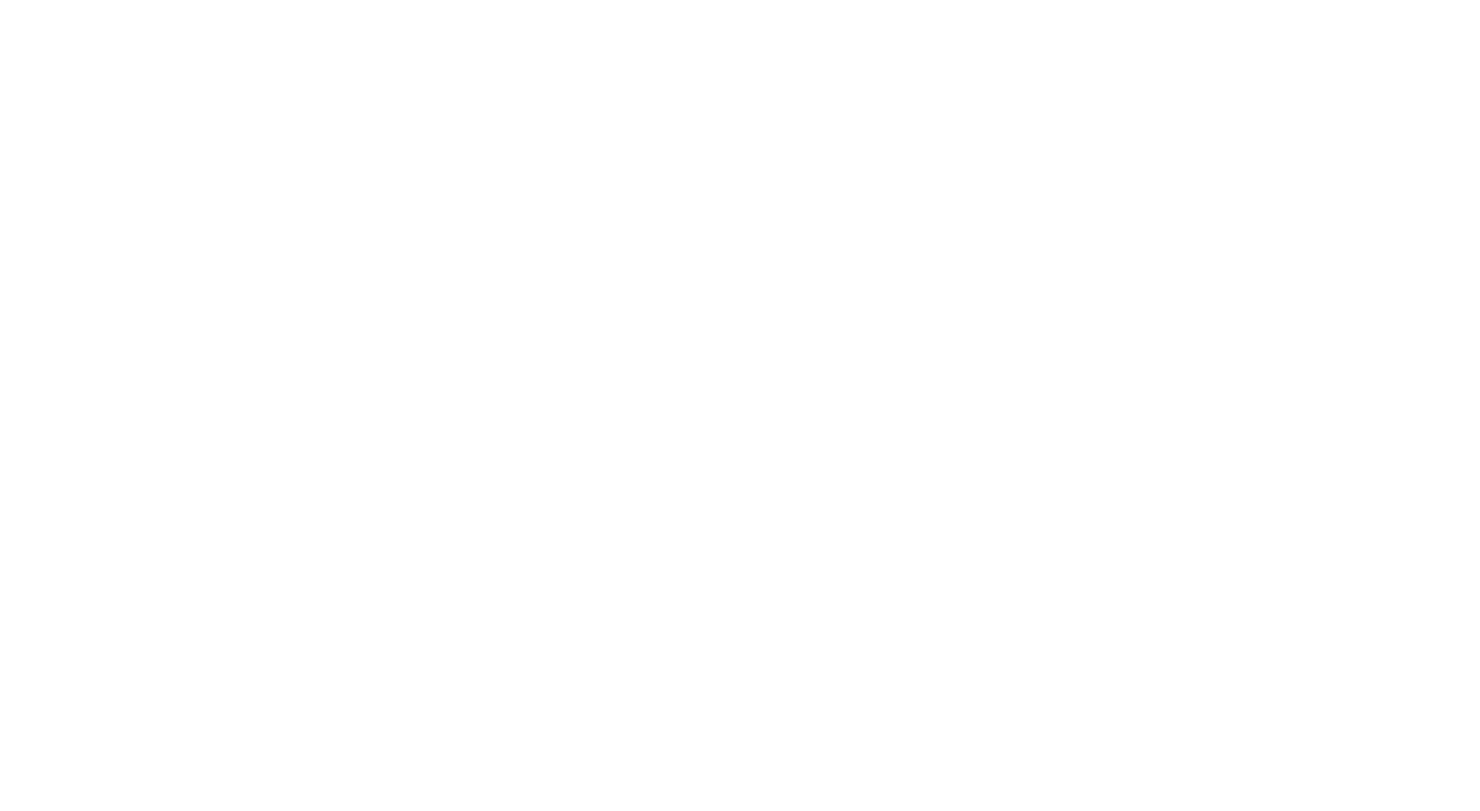
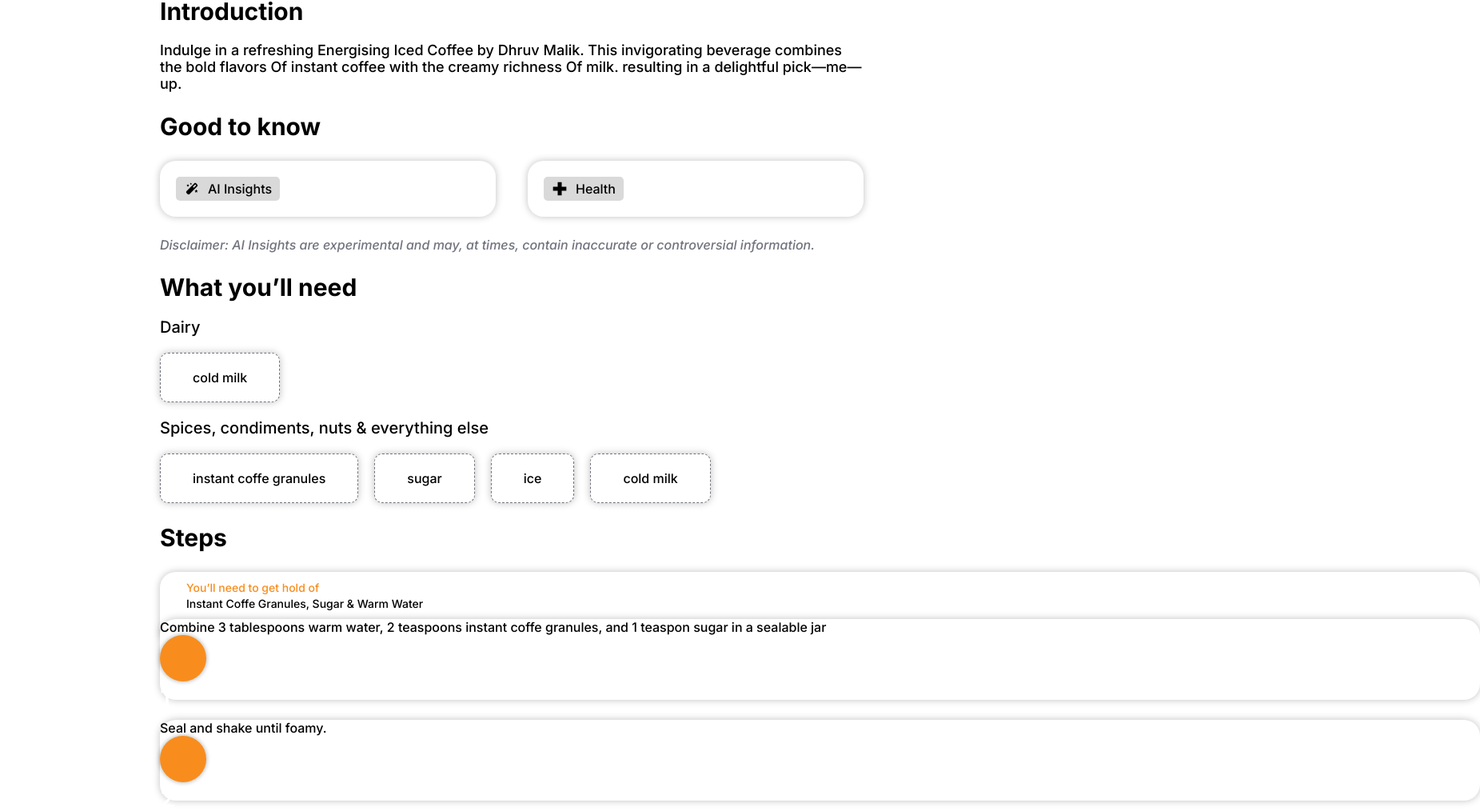
Before and after one commit to cirko0/masterchef, a React (Create React App) app in the folder frontend/: page /recipe in a window 1280 px wide. Shown: the part 654-1668 px from the top of the page at 80% size, 1851 px wide, since content can reach past the window. Before the commit the page ends 850 px from the top, so only its background shows below. Built offline with nearby package versions, Linux system fonts and the light colour scheme.

Commit message:
fixing Recipe page added some more sections (Introduction, AI Insights, Ingredients and Steps) and additional styling to them

```diff
--- a/frontend/src/pages/Recipe.tsx
+++ b/frontend/src/pages/Recipe.tsx
@@ -1,13 +1,17 @@
 import { FunctionComponent } from "react";
 import Nav from "../components/Nav";
-import { BiSolidTimeFive } from "react-icons/bi";
+import {
+  BiPlusMedical,
+  BiSolidMagicWand,
+  BiSolidTimeFive,
+} from "react-icons/bi";
 
 const Recipe: FunctionComponent = () => {
   return (
     <div className="bg-white w-full">
       <Nav />
 
-      <section className="relative w-full text-[2rem] text-white font-inter px-[20rem] z-20 grid grid-cols-2 gap-10 items-center">
+      <section className="relative w-full text-[2rem] text-white font-inter px-[20rem] z-20 grid grid-cols-2 gap-10 items-center mb-16">
         <div className="absolute w-full left-0 top-0 z-0 bg-gradient-to-r from-darkorange to-gold-100 h-[40rem]" />
         <div className="flex flex-col h-full justify-end gap-[15rem] py-5">
           <div className="flex flex-col gap-2">
@@ -28,94 +32,109 @@ const Recipe: FunctionComponent = () => {
         </div>
 
         <img
-          className="relative rounded-xl h-[35rem] object-cover mt-32"
+          className="relative rounded-xl h-[35rem] justify-self-end object-cover mt-32"
           alt=""
           src="/thumb.png"
         />
       </section>
-      {/* <section className="absolute top-[62.6rem] left-[10.3rem] w-[154.8rem] h-[10.6rem] flex flex-col items-start justify-start gap-[1.9rem] text-left text-[3.2rem] text-black font-inter">
-        <h1 className="m-0 relative text-inherit font-bold font-inherit">
-          Introduction
-        </h1>
-        <div className="relative text-[2rem] font-medium inline-block w-[154.8rem]">
+      <section className="flex flex-col justify-start gap-8 mx-[20rem] mb-10">
+        <h1 className="font-bold text-[3rem] text-black">Introduction</h1>
+        <div className="text-[1.8rem] font-medium text-black">
           Indulge in a refreshing Energising Iced Coffee by Dhruv Malik. This
           invigorating beverage combines the bold flavors Of instant coffee with
           the creamy richness Of milk. resulting in a delightful pick—me—up.
         </div>
       </section>
-      <section className="absolute top-[76.9rem] left-[10.3rem] w-[165.1rem] h-[29.9rem] text-left text-[1.6rem] text-black font-inter">
-        <i className="absolute top-[28rem] left-[0rem] font-medium text-slategray">
+
+      <section className="mx-[20rem] flex flex-col gap-10 mb-10">
+        <h1 className="text-[3rem] font-bold text-black">Good to know</h1>
+
+        <div className="grid gap-[4rem] grid-cols-2 ">
+          <div className="rounded-xl bg-white shadow-[0px_0px_10px_rgba(0,_0,_0,_0.25)] flex gap-[1.1rem] p-8">
+            <div className="rounded-8xs bg-gainsboro flex items-center py-[0.5rem] px-[1rem] gap-[1rem]">
+              <BiSolidMagicWand className="text-[2rem]" />
+              <p className="font-medium text-[1.6rem]">AI Insights</p>
+            </div>
+          </div>
+          <div className="rounded-xl bg-white shadow-[0px_0px_10px_rgba(0,_0,_0,_0.25)] flex gap-[1.1rem] p-8">
+            <div className="rounded-8xs bg-gainsboro flex items-center py-[0.5rem] px-[1rem] gap-[1rem]">
+              <BiPlusMedical className="text-[2rem]" />
+              <p className="font-medium text-[1.6rem]">Health</p>
+            </div>
+          </div>
+        </div>
+        <i className=" text-[1.6rem] font-medium text-slategray">
           Disclaimer: AI Insights are experimental and may, at times, contain
           inaccurate or controversial information.
         </i>
-        <h1 className="m-0 absolute top-[0rem] left-[0rem] text-[3.2rem] font-bold font-inherit inline-block w-[21.6rem]">
-          Good to know
+      </section>
+
+      <section className="mx-[20rem] flex flex-col gap-[2rem] mb-10">
+        <h1 className="text-[3rem] font-bold">What you’ll need</h1>
+        <div className="flex flex-col items-start gap-[2rem]">
+          <h3 className="font-medium text-[2rem]">Dairy</h3>
+          <p className="px-16 py-8 bg-white text-[1.6rem] rounded-3xs border-[1px] font-medium font-inter text-black text-left shadow-[0px_0px_10px_rgba(0,_0,_0,_0.25)] border-slategray border-dashed">
+            cold milk
+          </p>
+        </div>
+        <div className="flex flex-col items-start gap-[2rem]">
+          <h3 className="font-medium text-[2rem]">
+            Spices, condiments, nuts & everything else
+          </h3>
+          <div className="flex items-start gap-[2rem]">
+            <p className="px-16 py-8 bg-white text-[1.6rem] rounded-3xs border-[1px] font-medium font-inter text-black text-left shadow-[0px_0px_10px_rgba(0,_0,_0,_0.25)] border-slategray border-dashed">
+              instant coffe granules
+            </p>
+            <p className="px-16 py-8 bg-white text-[1.6rem] rounded-3xs border-[1px] font-medium font-inter text-black text-left shadow-[0px_0px_10px_rgba(0,_0,_0,_0.25)] border-slategray border-dashed">
+              sugar
+            </p>
+            <p className="px-16 py-8 bg-white text-[1.6rem] rounded-3xs border-[1px] font-medium font-inter text-black text-left shadow-[0px_0px_10px_rgba(0,_0,_0,_0.25)] border-slategray border-dashed">
+              ice
+            </p>
+            <p className="px-16 py-8 bg-white text-[1.6rem] rounded-3xs border-[1px] font-medium font-inter text-black text-left shadow-[0px_0px_10px_rgba(0,_0,_0,_0.25)] border-slategray border-dashed">
+              cold milk
+            </p>
+          </div>
+        </div>
+      </section>
+
+      <section className="mx-[20rem] flex flex-col items-start justify-start gap-[2.5rem] text-left text-[3rem] text-black font-inter">
+        <h1 className="m-0 relative text-inherit font-bold font-inherit">
+          Steps
         </h1>
-        <div className="absolute top-[6.3rem] left-[0rem] w-[165.1rem] h-[18rem] flex flex-row items-center justify-center py-[0rem] px-[0.1rem] box-border gap-[4rem] text-[1.4rem]">
-          <div className="rounded-xl bg-white shadow-[0px_0px_10px_rgba(0,_0,_0,_0.25)] w-[80.6rem] h-[18rem] flex flex-row items-start justify-start py-[1.6rem] px-[3.4rem] box-border gap-[1.1rem]">
-            <div className="rounded-8xs bg-gainsboro w-[11.2rem] h-[2.6rem] flex flex-row items-center justify-start py-[0rem] pr-[0.6rem] pl-[0.8rem] box-border gap-[1rem]">
-              <img
-                className="relative w-[1.7rem] h-[1.7rem] overflow-hidden shrink-0 object-cover"
-                alt=""
-                src="/frame@2x.png"
-              />
-              <div className="relative font-medium inline-block w-[7.1rem] h-[1.8rem] shrink-0">
-                AI Insights
-              </div>
+        <div className="w-[165.1rem] h-[16rem] flex flex-col items-center justify-start text-[1.4rem] text-darkorange">
+          <div className="rounded-t-xl rounded-b-none bg-white shadow-[0px_0px_10px_rgba(0,_0,_0,_0.25)] w-[165.1rem] h-[8rem] flex flex-col items-start justify-start py-[1.1rem] px-[3.3rem] box-border gap-[0.3rem]">
+            <div className="relative font-medium">
+              You’ll need to get hold of
             </div>
-            <div className="rounded-8xs bg-gainsboro w-[11.2rem] h-[2.6rem] flex flex-row items-center justify-start py-[0rem] pr-[0.6rem] pl-[0.8rem] box-border gap-[1rem]">
-              <img
-                className="relative w-[1.7rem] h-[1.7rem] overflow-hidden shrink-0 object-cover"
-                alt=""
-                src="/frame@2x.png"
-              />
-              <div className="relative font-medium inline-block w-[7.1rem] h-[1.8rem] shrink-0">
-                AI Insights
-              </div>
+            <div className="relative font-medium text-black">{`Instant Coffe Granules, Sugar & Warm Water`}</div>
+          </div>
+          <div className="relative rounded-xl bg-white shadow-[0px_0px_10px_rgba(0,_0,_0,_0.25)] w-[165.1rem] h-[10.1rem] mt-[-2.1rem] text-[1.6rem] text-black">
+            <div className=" top-[4.1rem] left-[11.3rem] font-medium">
+              Combine 3 tablespoons warm water, 2 teaspoons instant coffe
+              granules, and 1 teaspon sugar in a sealable jar
+            </div>
+            <div className=" top-[2.1rem] left-[3.3rem] rounded-[50%] bg-darkorange shadow-[0px_0px_5px_1px_rgba(0,_0,_0,_0.25)] w-[5.8rem] h-[5.8rem]" />
+            <div className=" top-[3.2rem] left-[5.4rem] text-[3.2rem] font-medium text-white inline-block w-[1.6rem] h-[3.5rem]">
+              1
             </div>
           </div>
-          <div className="relative rounded-xl bg-white shadow-[0px_0px_10px_rgba(0,_0,_0,_0.25)] w-[80.3rem] h-[18rem]" />
+        </div>
+        <div className="relative rounded-xl bg-white shadow-[0px_0px_10px_rgba(0,_0,_0,_0.25)] w-[165.1rem] h-[10.1rem] text-[1.6rem]">
+          <div className=" top-[4rem] left-[11.3rem] font-medium">
+            Seal and shake until foamy.
+          </div>
+          <div className=" top-[2.1rem] left-[3.3rem] rounded-[50%] bg-darkorange shadow-[0px_0px_5px_1px_rgba(0,_0,_0,_0.25)] w-[5.8rem] h-[5.8rem]" />
+          <div className=" top-[3.1rem] left-[5.1rem] text-[3.2rem] font-medium text-white inline-block w-[2.1rem] h-[3.8rem]">
+            2
+          </div>
         </div>
       </section>
-      <div className="absolute top-[110.5rem] left-[10.3rem] w-[79.2rem] h-[33.3rem] flex flex-col items-start justify-start gap-[2.2rem]">
-        <h1 className="m-0 relative text-[3.2rem] font-bold font-inherit">
-          What you’ll need
-        </h1>
-        <div className="w-[17.5rem] h-[12.5rem] flex flex-col items-start justify-start gap-[3.9rem]">
-          <h3 className="m-0 relative text-inherit font-medium font-inherit">
-            Dairy
-          </h3>
-          <button className="cursor-pointer py-[0rem] px-[5.1rem] bg-white rounded-3xs shadow-[0px_0px_10px_rgba(0,_0,_0,_0.25)] box-border w-[17.1rem] h-[5.7rem] flex flex-col items-end justify-center border-[1px] border-dashed border-slategray">
-            <div className="relative text-[1.6rem] font-medium font-inter text-black text-left">
-              cold milk
-            </div>
-          </button>
-        </div>
-        <div className="relative w-[79.1rem] h-[12.5rem]">
-          <h3 className="m-0 absolute top-[0rem] left-[0rem] text-inherit font-medium font-inherit">{`Spices, condiments, nuts & everything else`}</h3>
-          <button className="cursor-pointer py-[0rem] px-[1.2rem] bg-white absolute top-[6.8rem] left-[0.4rem] rounded-3xs shadow-[0px_0px_10px_rgba(0,_0,_0,_0.25)] box-border w-[19.3rem] h-[5.7rem] flex flex-col items-end justify-center border-[1px] border-dashed border-slategray">
-            <div className="relative text-[1.6rem] font-medium font-inter text-black text-left inline-block w-[16.8rem]">
-              instant coffe granules
-            </div>
-          </button>
-          <button className="cursor-pointer py-[0rem] px-[6.3rem] bg-white absolute top-[6.8rem] left-[22.2rem] rounded-3xs shadow-[0px_0px_10px_rgba(0,_0,_0,_0.25)] box-border w-[17.1rem] h-[5.7rem] flex flex-col items-end justify-center border-[1px] border-dashed border-slategray">
-            <div className="relative text-[1.6rem] font-medium font-inter text-black text-left">
-              sugar
-            </div>
-          </button>
-          <button className="cursor-pointer p-0 bg-white absolute top-[6.8rem] left-[42.1rem] rounded-3xs shadow-[0px_0px_10px_rgba(0,_0,_0,_0.25)] box-border w-[17.1rem] h-[5.7rem] flex flex-col items-center justify-center border-[1px] border-dashed border-slategray">
-            <div className="relative text-[1.6rem] font-medium font-inter text-black text-left">
-              ice
-            </div>
-          </button>
-          <button className="cursor-pointer py-[0rem] px-[5.1rem] bg-white absolute top-[6.8rem] left-[62rem] rounded-3xs shadow-[0px_0px_10px_rgba(0,_0,_0,_0.25)] box-border w-[17.1rem] h-[5.7rem] flex flex-col items-end justify-center border-[1px] border-dashed border-slategray">
-            <div className="relative text-[1.6rem] font-medium font-inter text-black text-left">
-              cold milk
-            </div>
-          </button>
-        </div>
-      </div>
-      <section className="absolute top-[147.5rem] left-[10.3rem] w-[165.1rem] h-[35rem] flex flex-col items-start justify-start gap-[2.5rem] text-left text-[3.2rem] text-black font-inter">
+
+      {/*
+
+
+      <section className=" top-[147.5rem] left-[10.3rem] w-[165.1rem] h-[35rem] flex flex-col items-start justify-start gap-[2.5rem] text-left text-[3.2rem] text-black font-inter">
         <h1 className="m-0 relative text-inherit font-bold font-inherit">
           Steps
         </h1>
```
